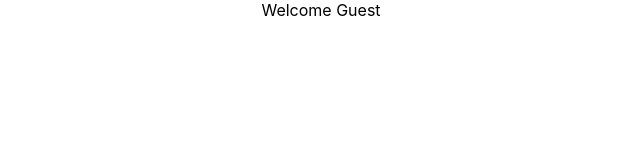
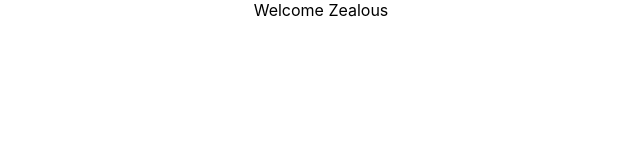
Before and after one commit to ZealousMacwan/my-react-app, a React (Create React App) app: page / in a window 1280 px wide. Shown: the top 160 px of the page, without its empty margins (319-959 px from the left). Built offline with nearby package versions, Linux system fonts and the light colour scheme.

Commit message:
short-circuit-operator

```diff
--- a/src/components/UserGreeting.js
+++ b/src/components/UserGreeting.js
@@ -6,17 +6,21 @@ class UserGreeting extends Component {
       super(props)
 
       this.state = {
-         isLoggedIn: false
+         isLoggedIn: true
       }
     }
 
   render() {
 
-    return(
-        this.state.isLoggedIn?
-        <div>Welcome Zealous</div> :
-        <div>Welcome Guest</div>
+    return (
+        this.state.isLoggedIn && <div>Welcome Zealous</div>
     )
+
+    // return(
+    //     this.state.isLoggedIn?
+    //     <div>Welcome Zealous</div> :
+    //     <div>Welcome Guest</div>
+    // )
 
     // let message
     // if(this.state.isLoggedIn){
```
